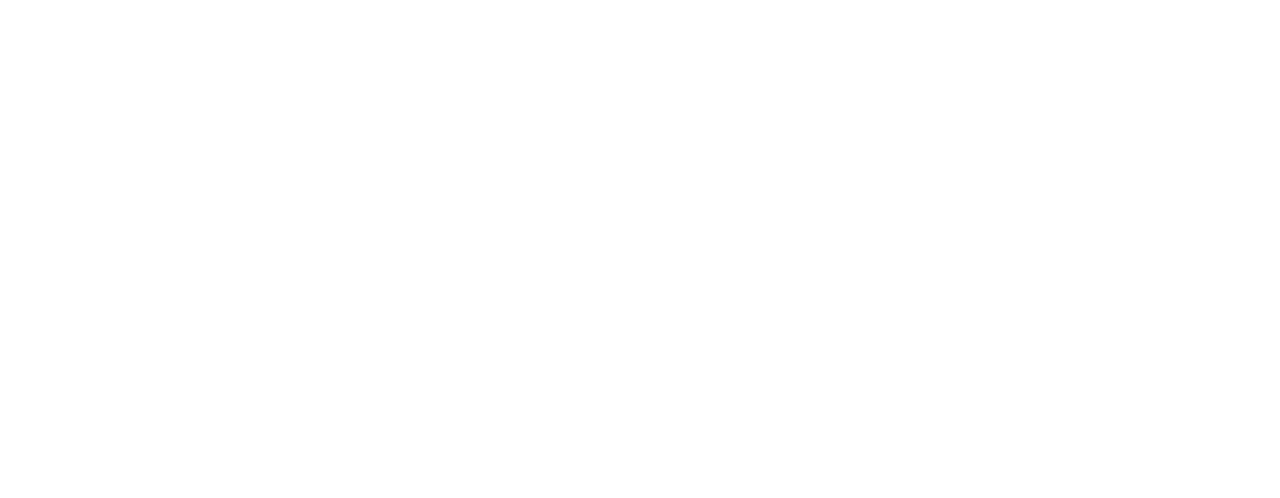
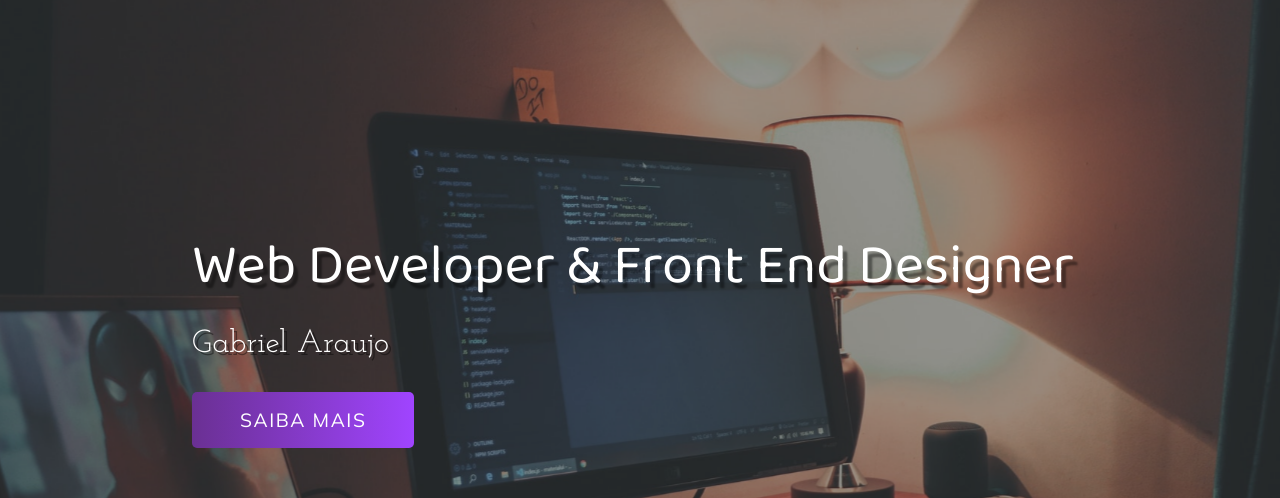
Before and after one commit to gabrielaraujo3/modelo-portfolio, a plain HTML site: page index.html in a window 1280 px wide. Shown: the top 498 px of the page. Drawn offline with Linux system fonts and the light colour scheme.

Commit message:
:package: header

```diff
--- a/index.html
+++ b/index.html
@@ -5,10 +5,24 @@
     <meta http-equiv="X-UA-Compatible" content="IE=edge">
     <meta name="viewport" content="width=device-width, initial-scale=1.0">
     <link rel="stylesheet" href="style.css">
-    <link rel="icon" type="image/x-icon" href="./favicon/favicon.ico">
+    <link rel="apple-touch-icon" sizes="180x180" href="imagens/apple-touch-icon.png">
+    <link rel="icon" type="image/png" sizes="32x32" href="imagens/favicon-32x32.png">
+    <link rel="icon" type="image/png" sizes="16x16" href="imagens/favicon-16x16.png">
+    <link rel="manifest" href="/site.webmanifest">
     <title>Portfólio</title>
 </head>
 <body>
-
+    <div class="container">
+        <header>
+            <div class="img-wrapper">
+            <img src="/imagens/bg.jpg" alt="">
+            </div>
+            <div class="banner">
+                <h1>Web Developer & Front End Designer</h1>
+                <p>Gabriel Araujo</p>
+                <button>Saiba mais</button>
+            </div>
+        </header>
+    </div>
 </body>
 </html>
--- a/style.css
+++ b/style.css
@@ -1,3 +1,94 @@
 @import url('https://fonts.googleapis.com/css2?family=Baloo+Da+2:wght@400;500;600;700&family=Josefin+Slab:ital,wght@0,300;0,400;0,600;0,700;1,300;1,400;1,600&family=Mulish:ital,wght@0,200;0,300;0,400;0,500;1,200;1,300;1,400&display=swap');
 
 @import url('https://cdnjs.cloudflare.com/ajax/libs/font-awesome/6.1.0/css/all.min.css');
+
+
+* {
+    margin: 0;
+    padding: 0;
+}
+
+header {
+    width: 100%;
+    height: 100vh;
+    overflow: hidden;
+    position: relative;
+}
+
+.img-wrapper {
+    width: 100%;
+    height: 100%;
+    background-color: rgba(0, 0, 0, .8);
+}
+
+.img-wrapper img {
+    width: 100%;
+    height: 100%;
+    object-fit: cover;
+    opacity: 0.5;
+    animation: zoom 15s;
+}
+
+@keyframes zoom {
+    0% {
+        transform: scale(1.3);
+    }
+    100% {
+        transform: scale(1);
+    }
+}
+
+.banner {
+    position: absolute;
+    top: 30%;
+    left: 15%;
+}
+
+.banner h1 {
+    color: #ffffff;
+    font-size: 3.5rem;
+    font-family: "Baloo Da 2", serif;
+    font-weight: 200;
+    text-shadow: .3rem .4rem 2px rgba(0, 0, 0, .4);
+    line-height: 3.5rem;
+    margin-bottom: 2rem;
+    opacity: 0;
+    animation: moveBanner 1s 0.5s forwards;
+}
+
+@keyframes moveBanner {
+    0% {
+        transform: translateY(10rem) rotateY(-30deg);
+    }
+    100% {
+        transform: translateY(0) rotateY(0);
+        opacity: 1;
+    }
+}
+
+.banner p {
+    font-family: "Josefin Slab", serif;
+    color: #fff;
+    font-size: 2rem;
+    text-shadow: .2rem .2rem rgba(0, 0, 0, .4);
+    margin-bottom: 2rem;
+    opacity: 0;
+    animation: moveBanner 1s 0.7s forwards;
+}
+
+.banner button {
+    font-family: "Mulish", serif;
+    color: #fff;
+    font-size: 1.2rem;
+    text-transform: uppercase;
+    letter-spacing: .1rem;
+    background: #6a3093;
+    background: -webkit-linear-gradient(to right, #a044ff, #6a3093);
+    background: linear-gradient(to left, #a044ff, #6a3093);
+    padding: 1rem 3rem;
+    border: none;
+    border-radius: 5px;
+    cursor: pointer;
+    opacity: 0;
+    animation: moveBanner 1s 0.9s forwards;
+}
```
Also changed, not shown: favicon.ico (renamed from favicon/favicon.ico), favicon/site.webmanifest (deleted), imagens/android-chrome-192x192.png (renamed from favicon/android-chrome-192x192.png), imagens/android-chrome-512x512.png (renamed from favicon/android-chrome-512x512.png), imagens/apple-touch-icon.png (renamed from favicon/apple-touch-icon.png), imagens/bg.jpg (added), imagens/favicon-16x16.png (renamed from favicon/favicon-16x16.png), imagens/favicon-32x32.png (renamed from favicon/favicon-32x32.png), site.webmanifest (added), 1 other file.
